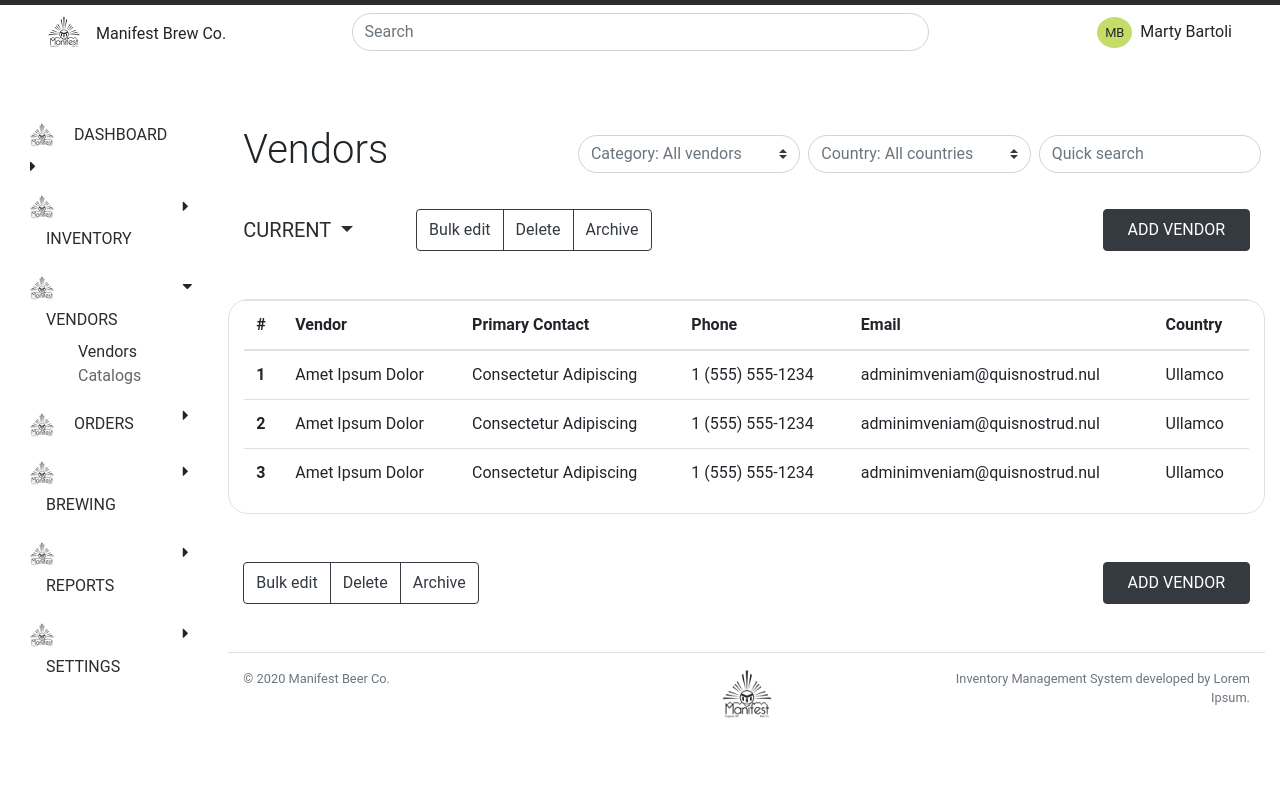
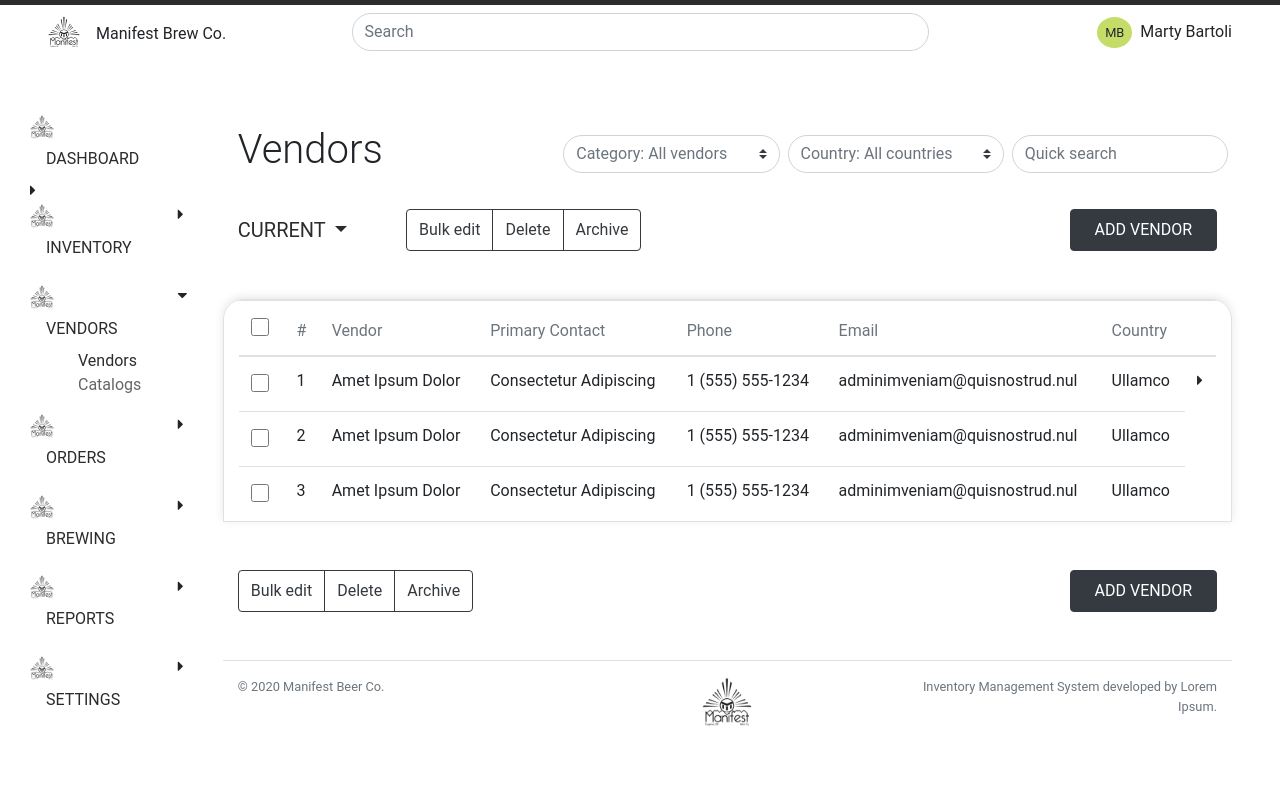
Before and after one commit to Guthrie-t/CS234N-BITS, a plain HTML site: page user-interface/index.html in a window 1280 px wide. Shown: the part 53-840 px from the top of the page. Drawn offline with nearby package versions, Linux system fonts and the light colour scheme.

Commit message:
Added nested table for collapsable details section

```diff
--- a/user-interface/index.html
+++ b/user-interface/index.html
@@ -61,9 +61,9 @@
       </header>
 
 
-    <section class="container-fluid mb-5">
+    <main class="container-fluid mb-5 pr-lg-5">
         <div class="row">
-            <main class="col-12 col-md-8 col-lg-9 col-xl-10 order-last">
+            <section class="col-12 col-md-8 col-lg-9 col-xl-10 order-last">
                 <header class="container-fluid mb-5">
                     <div class="row align-items-center mb-3">
                         <div class="col">
@@ -127,22 +127,79 @@
                     </div>
                 </header>
 
-                <section class="container-fluid border rounded-corner mb-5">
+                <section id="main" class="container-fluid border rounded-corner mb-5">
                     <div class="table-responsive">
-                        <table class="table table-hover">
-                            <thead>
+                        <table class="table table-hover mb-0">
+                            <thead class="text-muted">
                                 <tr>
+                                    <th scope="col">
+                                        <div class="form-check">
+                                            <input class="form-check-input position-static" type="checkbox" id="defaultCheck" value="" aria-label="Select all vendor records">
+                                        </div>
+                                    </th>
                                     <th scope="col">#</th>
                                     <th scope="col">Vendor</th>
                                     <th scope="col">Primary Contact</th>
                                     <th scope="col">Phone</th>
                                     <th scope="col">Email</th>
                                     <th scope="col">Country</th>
+                                    <th scope="col">&nbsp;</th>
                                 </tr>
                             </thead>
                             <tbody>
                                 <tr>
-                                <th scope="row">1</th>
+                                    <th scope="row">
+                                        <div class="form-check">
+                                            <input class="form-check-input position-static" type="checkbox" id="" value="option1" aria-label="Select vendor">
+                                        </div>
+                                    </th>
+                                    <td>1</td>
+                                    <td>Amet Ipsum Dolor</td>
+                                    <td>Consectetur Adipiscing</td>
+                                    <td>1 (555) 555-1234</td>
+                                    <td>adminimveniam@quisnostrud.nul</td>
+                                    <td>Ullamco</td>
+                                    <td>
+                                        <a class="" href="#details1" role="button" data-toggle="collapse" aria-expanded="false" aria-controls="details1">
+                                            <i class="fa fa-caret-right"></i>
+                                        </a>
+                                    </td>
+                                </tr>
+                                <tr class="collapse" id="details1">
+                                    <th class="border-0">&nbsp;</th>
+                                    <td colspan="7" class="border-0 p-0">
+                                        <table class="table mb-0">
+                                            <tbody>
+                                              <tr>
+                                                <th scope="row">1234 Culpa Officia</th>
+                                                <td>Deserunt Mollit Anim</td>
+                                                <td>Voluptae Dolore</td>
+                                                <td>98765-1234</td>
+                                              </tr>
+                                            </tbody>
+                                        </table>
+                                        <!-- <div class="row">
+                                            <div class="col">
+
+                                            </div>
+
+                                            <div class="col">
+
+                                            </div>
+
+                                            <div class="col">
+
+                                            </div>
+                                        </div> -->
+                                    </td>
+                                </tr>
+                                <tr>
+                                    <th scope="row">
+                                        <div class="form-check">
+                                            <input class="form-check-input position-static" type="checkbox" id="" value="option2" aria-label="Select vendor">
+                                        </div>
+                                    </th>
+                                    <td>2</td>
                                     <td>Amet Ipsum Dolor</td>
                                     <td>Consectetur Adipiscing</td>
                                     <td>1 (555) 555-1234</td>
@@ -150,15 +207,12 @@
                                     <td>Ullamco</td>
                                 </tr>
                                 <tr>
-                                <th scope="row">2</th>
-                                <td>Amet Ipsum Dolor</td>
-                                <td>Consectetur Adipiscing</td>
-                                <td>1 (555) 555-1234</td>
-                                <td>adminimveniam@quisnostrud.nul</td>
-                                <td>Ullamco</td>
-                              </tr>
-                              <tr>
-                                <th scope="row">3</th>
+                                    <th scope="row">
+                                        <div class="form-check">
+                                            <input class="form-check-input position-static" type="checkbox" id="" value="option3" aria-label="Select vendor">
+                                        </div>
+                                    </th>
+                                    <td>3</td>
                                     <td>Amet Ipsum Dolor</td>
                                     <td>Consectetur Adipiscing</td>
                                     <td>1 (555) 555-1234</td>
@@ -201,12 +255,12 @@
                         </div>
                     </div>
                 </footer>
-            </main>
+            </section>
 
             <aside class="col order-first mb-5">
                 <nav id="main-nav">
                     <ul class="nav flex-column">
-                        <li class="nav-item mb-3">
+                        <li class="nav-item">
                             <div class="container">
                                 <div class="row">
                                     <div class="col">
@@ -321,7 +375,7 @@
                 </nav>
             </aside>
         </div>
-    </section>
+    </main>
 
 
     <!-- Optional JavaScript -->
--- a/user-interface/src/css/style.css
+++ b/user-interface/src/css/style.css
@@ -42,6 +42,9 @@ a, a:hover, a:active
 h1, .h1 {
     font-weight: 300;
 }
+th {
+    font-weight: 400;
+}
 
 /*
     FORM + SELECTION ELEMENTS
@@ -52,4 +55,16 @@ h1, .h1 {
 }
 .dropdown {
     font-size: 1.25rem;
+
 }
+.form-check-input {
+    width: 1.15rem;
+    height: 1.15rem;
+}
+
+
+#main {
+    box-shadow: 0 -2px 10px 0 rgba(0, 0, 0, 0.1);
+    border-bottom-left-radius: 0;
+    border-bottom-right-radius: 0;
+}
```
Lines whose indentation alone changed are shown as unchanged.
